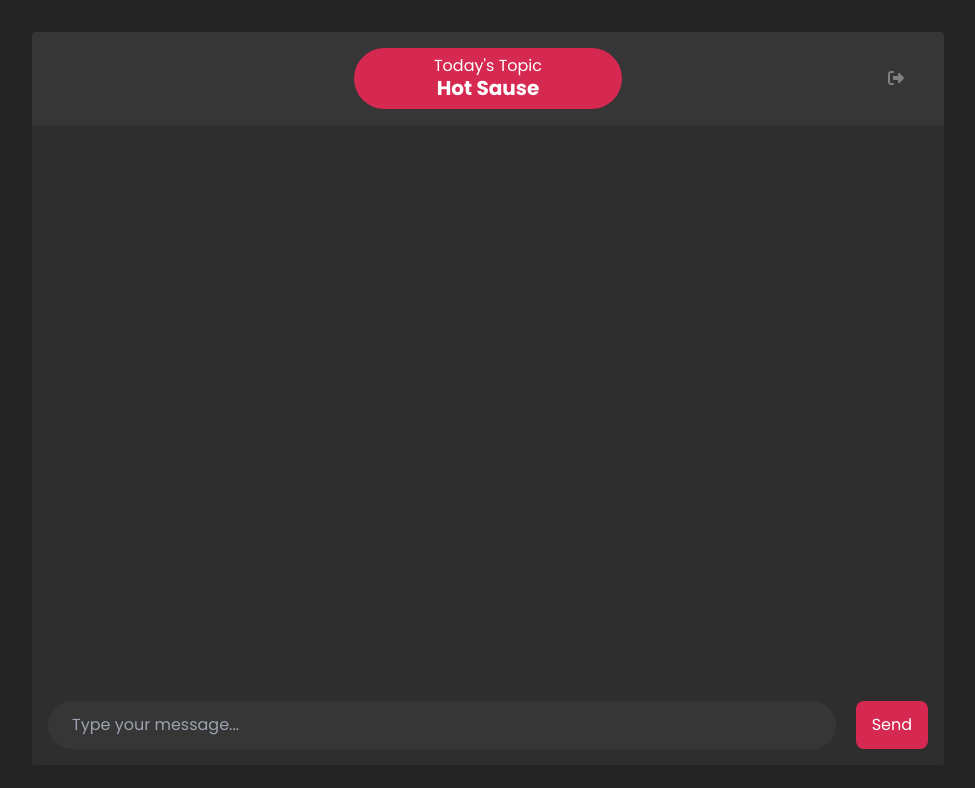
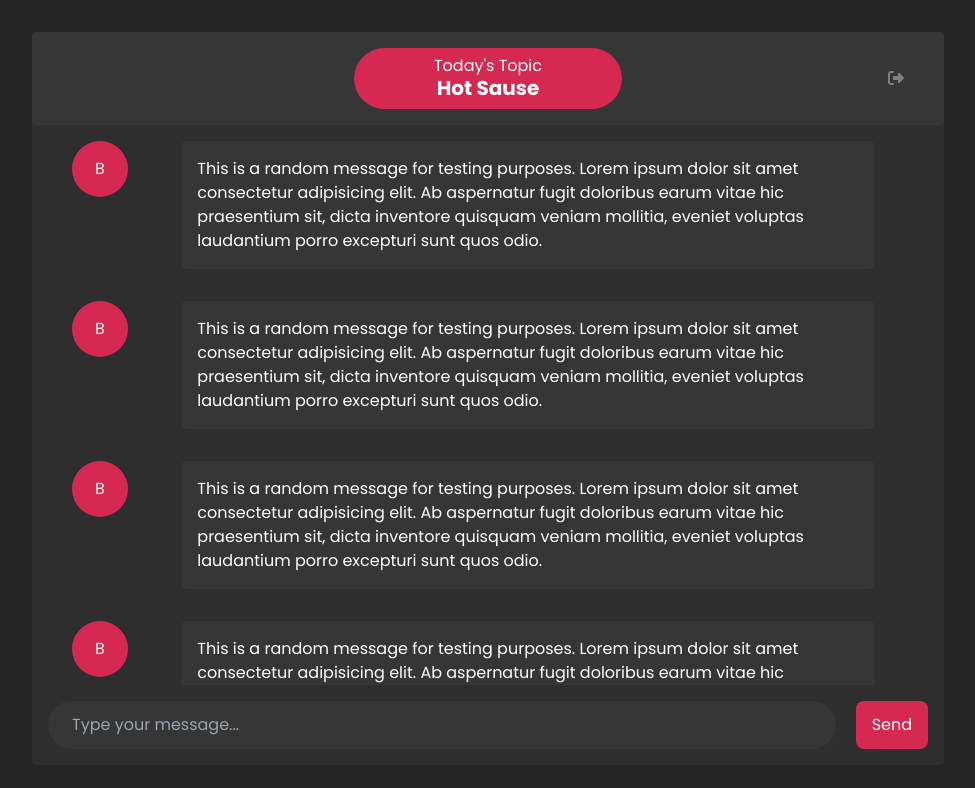
Before and after one commit to BipulLamsal/PoggersChat, a React (Vite) app: page / in a window 1280 px wide. Shown: the top 788 px of the page, without its empty margins (152-1127 px from the left). Built offline with nearby package versions, Linux system fonts and the light colour scheme.

Commit message:
added messge component

```diff
--- /dev/null
+++ b/src/components/Message.jsx
@@ -0,0 +1,22 @@
+import React from "react";
+
+function Message() {
+  return (
+    <div className="flex sm:flex-row flex-col px-10 py-4 sm:gap-10 gap-2">
+      <div className="w-1/12">
+        <div className="bg-darkpink rounded-full w-14 h-14  flex justify-center items-center text-slate-50">
+          B
+        </div>
+      </div>
+
+      <div className="p-4 bg-dark2 sm:w-5/6 text-white text-left rounded-md ">
+        This is a random message for testing purposes. Lorem ipsum dolor sit
+        amet consectetur adipisicing elit. Ab aspernatur fugit doloribus earum
+        vitae hic praesentium sit, dicta inventore quisquam veniam mollitia,
+        eveniet voluptas laudantium porro excepturi sunt quos odio.
+      </div>
+    </div>
+  );
+}
+
+export default Message;
--- a/src/components/Messages.jsx
+++ b/src/components/Messages.jsx
@@ -1,7 +1,13 @@
+import Message from "./Message"
 function Messages()
 {
     return(
-        <div className="w-full h-[70vh]">
+        <div className="w-full h-[70vh] overflow-y-auto">
+            <Message></Message>
+            <Message></Message>
+            <Message></Message>
+            <Message></Message>
+
 
         </div>
 
```
Also changed, not shown: src/App.jsx (+4 -6 lines).
